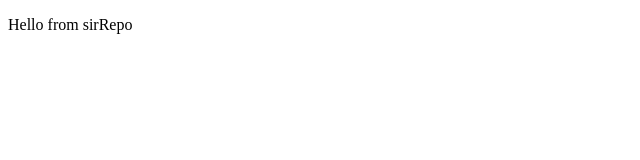
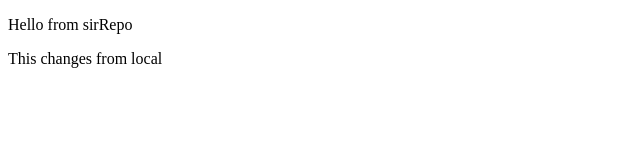
Before and after one commit to Vandana6261/SirRepo, a plain HTML site: page index.html in a window 1280 px wide. Shown: the whole page, without its empty margins (0-640 px from the left). Drawn offline with Linux system fonts and the light colour scheme.

Commit message:
commit from local

```diff
--- a/index.html
+++ b/index.html
@@ -7,5 +7,6 @@
 </head>
 <body>
   <p>Hello from sirRepo</p>
+  <p>This changes from local</p>
 </body>
 </html>
```
